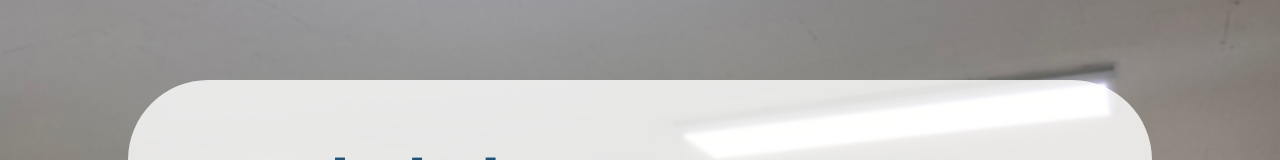
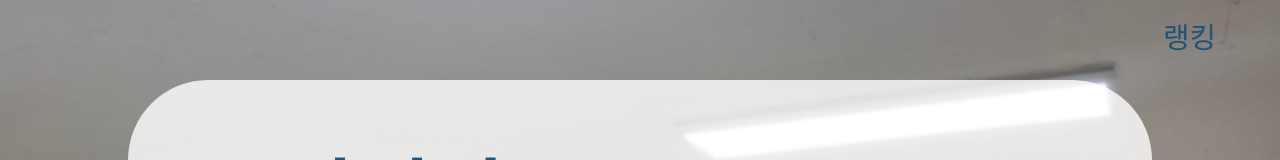
Before and after one commit to chohyeryung/Mejum_TulGi, a React (Create React App) app in the folder client/: page / in a window 1280 px wide. Shown: the top 160 px of the page. Built offline with nearby package versions, Linux system fonts and the light colour scheme.

Commit message:
파비콘, 랭킹 바로가기

```diff
--- a/client/public/index.html
+++ b/client/public/index.html
@@ -24,7 +24,7 @@
       work correctly both with client-side routing and a non-root public URL.
       Learn how to configure a non-root public URL by running `npm run build`.
     -->
-    <title>React App</title>
+    <title>작전명 미림털기</title>
   </head>
   <body>
     <noscript>You need to enable JavaScript to run this app.</noscript>
--- a/client/src/components/MainPage/MainPage.css
+++ b/client/src/components/MainPage/MainPage.css
@@ -117,3 +117,14 @@ main {
   font-size: 2.5em;
   color: #1F5378;
 }
+
+.gorank{
+  font-family: 'Noto Sans KR', sans-serif;
+  text-decoration: none;
+  font-size: 1.8em;
+  color: #1F5378;
+
+  position: absolute;
+  bottom:93%;
+  right:5%;
+}
--- a/client/src/components/MainPage/MainPage.js
+++ b/client/src/components/MainPage/MainPage.js
@@ -1,7 +1,7 @@
 import React from "react";
 import "./MainPage.css";
 import Boss from "./Boss.png";
-import Student from "./student.png";
+import Student from "./Student.png";
 
 function MainPage() {
   return (
@@ -15,6 +15,7 @@ function MainPage() {
         <button className = "startBtn"><a href="/how_to_use" className = "a">시작하기</a></button>
       </div>
       <img src = {Student} className = "student"></img>
+      <a href="/game_ranking" className="gorank">랭킹</a>
     </main>
   );
 }
```
Also changed, not shown: 1 other file (tests, documents, lock files or other folders).
